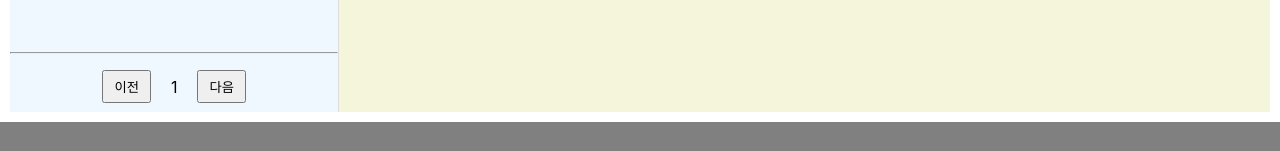
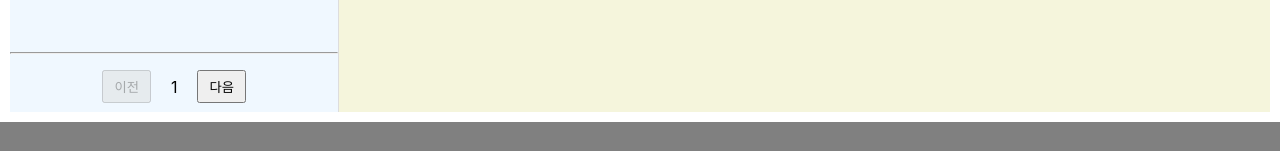
Before and after one commit to verdantjuly/BookFinder, a React (Create React App) app: page / in a window 1280 px wide. Shown: the part 598-749 px from the top of the page. Built offline with nearby package versions, Linux system fonts and the light colour scheme.

Commit message:
[Feat] next button disable when is_end is true

```diff
--- a/src/components/BookDetail.jsx
+++ b/src/components/BookDetail.jsx
@@ -1,7 +1,7 @@
 import "./BookDetail.css";
 
 export default function BookDetail({ book }) {
-  if (!book.title) {
+  if (!Object.keys(book).length) {
     return <div className="book-detail">책을 선택하세요.</div>;
   }
   return (
--- a/src/components/sidebar/Pagination.jsx
+++ b/src/components/sidebar/Pagination.jsx
@@ -1,6 +1,6 @@
 import "./Pagination.css";
 
-export default function Pagination({ page, setPage, searchBooks }) {
+export default function Pagination({ page, setPage, searchBooks, isEnd }) {
   const handlePrev = () => {
     setPage(page - 1);
     searchBooks();
@@ -13,9 +13,13 @@ export default function Pagination({ page, setPage, searchBooks }) {
     <div>
       <hr />
       <div className="pagination">
-        <button onClick={handlePrev}>이전</button>
+        <button onClick={handlePrev} disabled={page === 1}>
+          이전
+        </button>
         <span>{page}</span>
-        <button onClick={handleNext}>다음</button>
+        <button onClick={handleNext} disabled={isEnd === true}>
+          다음
+        </button>
       </div>
     </div>
   );
--- a/src/components/sidebar/SearchArea.jsx
+++ b/src/components/sidebar/SearchArea.jsx
@@ -11,6 +11,7 @@ export default function SearchArea({ setBook }) {
   const [query, setQuery] = useState("한강");
   const [page, setPage] = useState(1);
   const [books, setBooks] = useState([]);
+  const [isEnd, setIsEnd] = useState(false);
 
   const findBooks = async () => {
     const response = await axios.get(`https://dapi.kakao.com/v3/search/book`, {
@@ -18,8 +19,10 @@ export default function SearchArea({ setBook }) {
       params: { query, page, size: 10 },
     });
     const data = response.data;
+    if (data.meta.is_end === true) {
+      setIsEnd(true);
+    }
     setBooks(data.documents);
-    console.log(books);
   };
 
   return (
@@ -34,7 +37,12 @@ export default function SearchArea({ setBook }) {
         }}
       />
       <BookList books={books} setBook={setBook} />
-      <Pagination page={page} setPage={setPage} searchBooks={findBooks} />
+      <Pagination
+        page={page}
+        setPage={setPage}
+        searchBooks={findBooks}
+        isEnd={isEnd}
+      />
     </div>
   );
 }
```
